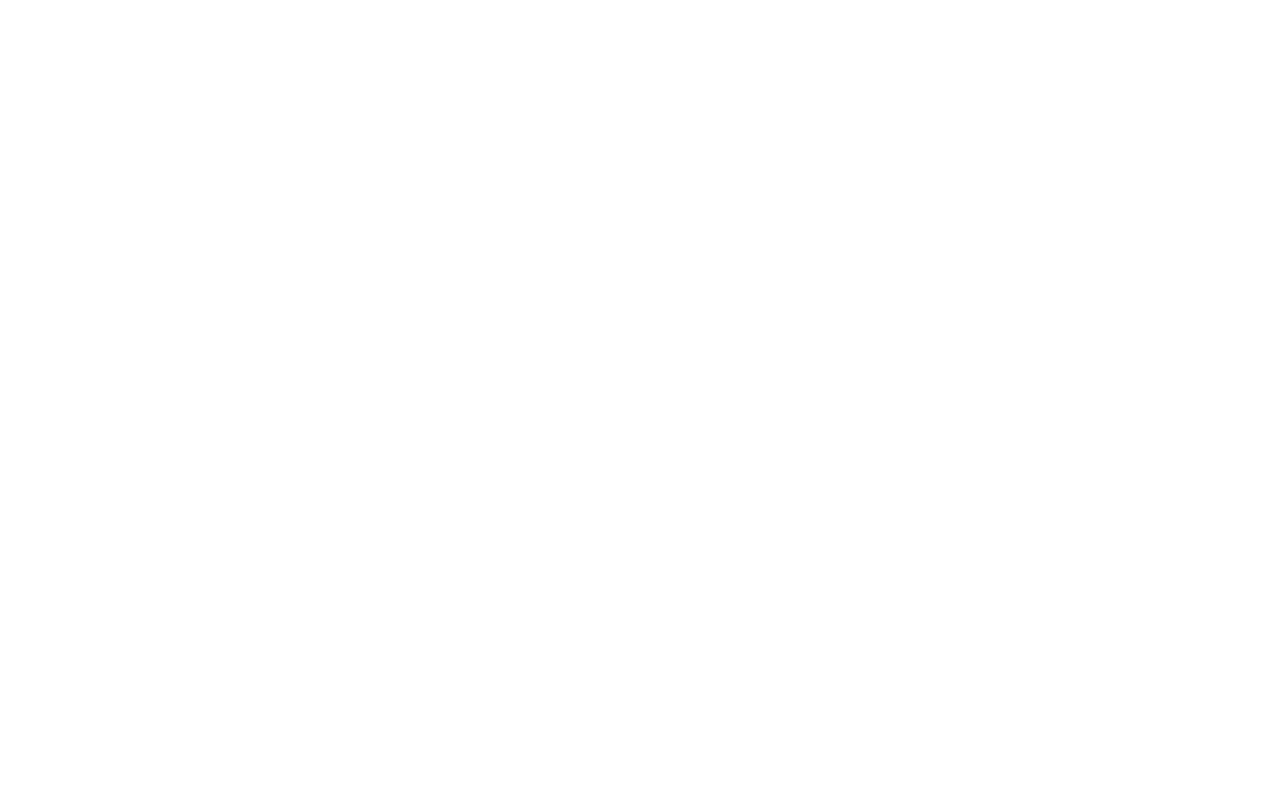
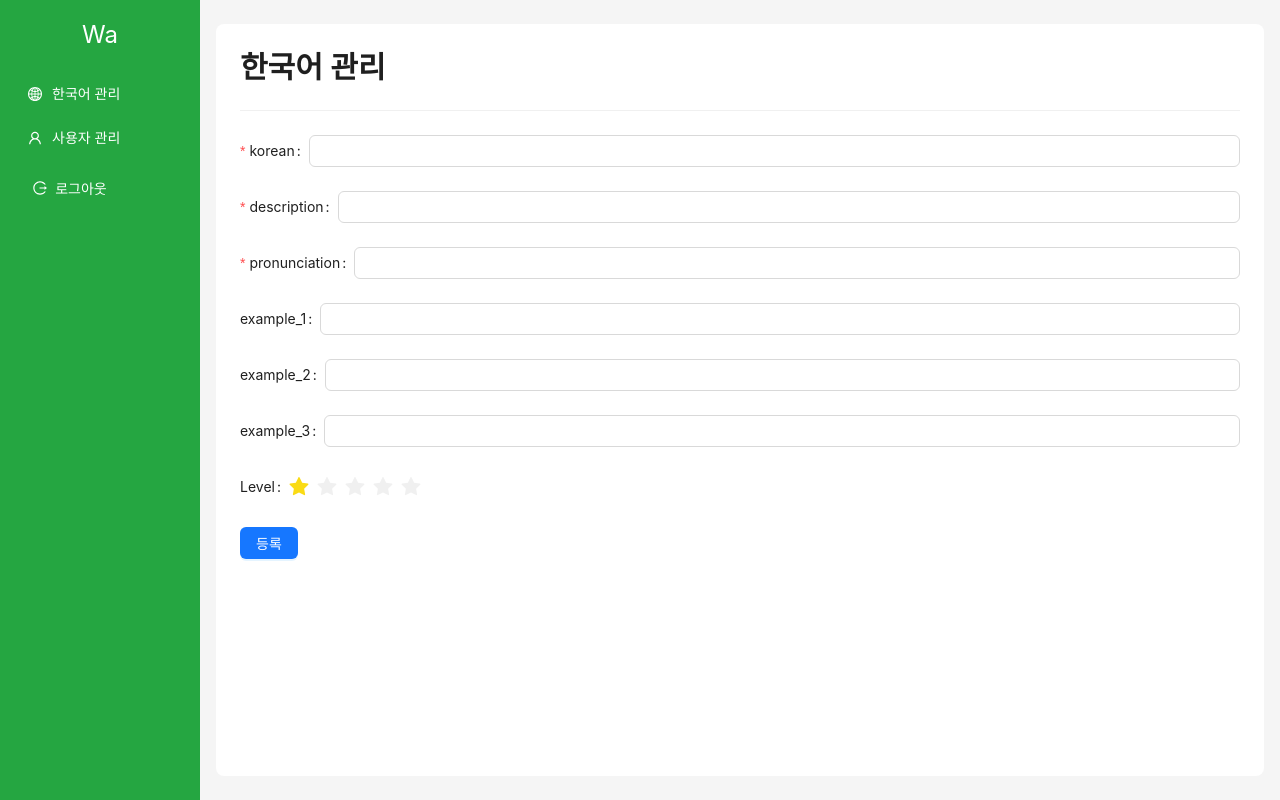
Before and after one commit to Qoo-Flip-ers/sarang_talk, a React (Create React App) app: page /korean/register in a window 1280 px wide. Before the commit this address had no page. Built offline with nearby package versions, Linux system fonts and the light colour scheme.

Commit message:
feat(koreanRegister) : KoreanRegisterPage 페이지 생성, 단어 목록 추가 기능 생성, 단어 목록 삭제 기능 추가

```diff
--- a/package.json
+++ b/package.json
@@ -7,6 +7,7 @@
     "@testing-library/react": "^13.4.0",
     "@testing-library/user-event": "^13.5.0",
     "antd": "^5.18.3",
+    "axios": "^1.7.2",
     "react": "^18.3.1",
     "react-dom": "^18.3.1",
     "react-router-dom": "^6.23.1",
--- a/src/App.js
+++ b/src/App.js
@@ -4,6 +4,7 @@
 import BaseLayout from "./components/BaseLayout";
 import UserPage from "./pages/UserPage";
 import KoreanPage from "./pages/KoreanPage";
+import KoreanRegisterPage from "./pages/KoreanRegisterPage";
 
 const App = () => {
   return (
@@ -26,6 +27,14 @@
             </BaseLayout>
           }
         />
+        <Route
+          path="/korean/register"
+          element={
+            <BaseLayout>
+              <KoreanRegisterPage />
+            </BaseLayout>
+          }
+        />
       </Routes>
     </BrowserRouter>
   );
--- /dev/null
+++ b/src/api/index.js
@@ -0,0 +1,7 @@
+import axios from "axios";
+
+const api = axios.create({
+  baseURL: "http://localhost:3000",
+});
+
+export default api;
--- /dev/null
+++ b/src/api/word.js
@@ -0,0 +1,18 @@
+import api from ".";
+
+export const createWord = async (payload) => await api.post("/words", payload);
+
+export const getWords = async (params) =>
+  await api.get("/words", {
+    params,
+  });
+
+// export const deletWord = async (id) => await api.delete("/words/" + id);
+export const deleteWord = async (id) => await api.delete(`/words/${id}`);
+// export const createWord = async (korean, description, pronunciation, level) =>
+//   await api.post("/words", {
+//     korean: korean,
+//     description: description,
+//     pronunciation: pronunciation,
+//     level: level,
+//   });
--- a/src/pages/KoreanPage.js
+++ b/src/pages/KoreanPage.js
@@ -1,7 +1,141 @@
-import React from "react";
+import React, { useEffect, useState } from "react";
+import { Button, Table, message, Modal } from "antd";
+import { useNavigate } from "react-router-dom";
+import { getWords, deleteWord } from "../api/word";
 
 const KoreanPage = () => {
-  return <div>korean</div>;
+  const navigate = useNavigate();
+  const [dataSource, setDataSource] = useState("");
+  const [selectedRowKeys, setSelectedRowKeys] = useState([]);
+  const [open, setOpen] = useState(false);
+
+  const showModal = () => {
+    setOpen(true);
+  };
+  const hideModal = () => {
+    setOpen(false);
+  };
+
+  const goToKoreanRegister = () => {
+    navigate("/korean/register");
+  };
+
+  const getList = async () => {
+    // const data = dummy;
+
+    const response = await getWords({
+      page: 1,
+      limit: 10,
+    });
+    const data = response.data.words.map((item) => {
+      return {
+        ...item,
+        key: item.id,
+      };
+    });
+    console.log(response.data.words, data);
+
+    // .map() return 새 배열
+
+    //
+    setDataSource(data);
+  };
+
+  const onDelete = () => {
+    selectedRowKeys.forEach(async (key) => {
+      await deleteWord(key);
+    });
+
+    message.success(selectedRowKeys.length + "개 단어가 삭제되었습니다.");
+
+    // 선택된 keys 초기화, 목록 새로고침, 모달 닫기
+    setSelectedRowKeys([]);
+    getList();
+
+    setOpen(false);
+  };
+
+  const onSelectChange = (newSelectedRowKeys) => {
+    console.log("selectedRowKeys changed: ", newSelectedRowKeys);
+    setSelectedRowKeys(newSelectedRowKeys);
+  };
+
+  const rowSelection = {
+    selectedRowKeys,
+    onChange: onSelectChange,
+  };
+
+  useEffect(() => {
+    getList();
+  }, []);
+
+  const columns = [
+    {
+      title: "Korean",
+      dataIndex: "korean",
+      key: "korean",
+    },
+    {
+      title: "Description",
+      dataIndex: "description",
+      key: "adescriptionge",
+    },
+  ];
+  return (
+    <div>
+      <Button
+        type="primary"
+        style={{
+          marginTop: "auto",
+          marginBottom: "10px",
+        }}
+        onClick={goToKoreanRegister}
+      >
+        Add
+      </Button>
+      <Button
+        type="primary"
+        onClick={showModal}
+        disabled={selectedRowKeys.length === 0}
+      >
+        Delete
+      </Button>
+      <Modal
+        title="Delete"
+        open={open}
+        onOk={onDelete}
+        onCancel={hideModal}
+        okText="Ok"
+        cancelText="Cancel"
+      >
+        <p>정말 삭제 하시겠습니까?</p>
+      </Modal>
+      <Table
+        columns={columns}
+        dataSource={dataSource}
+        rowSelection={{
+          ...rowSelection,
+        }}
+      />
+    </div>
+  );
 };
+const dummy = [
+  {
+    key: "1",
+    korean: "John Brown",
+    description: 32,
+  },
+  {
+    key: "2",
+    korean: "Jim Green",
+    description: 42,
+  },
+  {
+    key: "3",
+    korean: "Joe Black",
+    description: 32,
+  },
+];
 
 export default KoreanPage;
--- /dev/null
+++ b/src/pages/KoreanRegisterPage.js
@@ -0,0 +1,111 @@
+import React, { useState } from "react";
+import { createWord } from "../api/word";
+import { Typography, Divider, Form, Input, Button, message, Rate } from "antd";
+import { useNavigate } from "react-router-dom";
+const { Title } = Typography;
+
+const KoreanRegisterPage = () => {
+  const [korean, setKorean] = useState("");
+  const [description, setDescription] = useState("");
+  const [pronunciation, setpronunciation] = useState("");
+  const [example1, setexmple1] = useState("");
+  const [example2, setexmple2] = useState("");
+  const [example3, setexmple3] = useState("");
+  const [level, setLevel] = useState();
+  const navigate = useNavigate();
+
+  const onClick = async () => {
+    if (!korean || !description || !pronunciation || !level) {
+      message.warning("내용을 입력해주세요.");
+      return;
+    }
+
+    try {
+      const response = await createWord({
+        korean,
+        description,
+        pronunciation,
+        level,
+        example1,
+        example2,
+        example3,
+      });
+      if (response.status === 200 || response.status === 201) {
+        message.success("등록이 완료되었습니다.");
+        navigate("/korean");
+      } else {
+        message.error("다시 시도해주세요.");
+      }
+    } catch (e) {
+      console.error(e);
+    } finally {
+      // loading 종료
+    }
+  };
+
+  return (
+    <div>
+      <Title level={2}>한국어 관리</Title>
+      <Divider></Divider>
+      <Form>
+        <Form.Item
+          label="korean"
+          name="korean"
+          rules={[
+            {
+              required: true,
+              message: "Please input Korean!",
+            },
+          ]}
+        >
+          <Input onChange={(e) => setKorean(e.target.value)} />
+        </Form.Item>
+        <Form.Item
+          label="description"
+          name="description"
+          rules={[
+            {
+              required: true,
+              message: "Please input description!",
+            },
+          ]}
+        >
+          <Input onChange={(e) => setDescription(e.target.value)} />
+        </Form.Item>
+        <Form.Item
+          label="pronunciation"
+          name="pronunciation"
+          rules={[
+            {
+              required: true,
+              message: "Please input pronunciation!",
+            },
+          ]}
+        >
+          <Input onChange={(e) => setpronunciation(e.target.value)} />
+        </Form.Item>
+        <Form.Item label="example_1" name="example_1">
+          <Input onChange={(e) => setexmple1(e.target.value)} />
+        </Form.Item>
+        <Form.Item label="example_2" name="example_2">
+          <Input onChange={(e) => setexmple2(e.target.value)} />
+        </Form.Item>
+        <Form.Item label="example_3" name="example_3">
+          <Input onChange={(e) => setexmple3(e.target.value)} />
+        </Form.Item>
+        <Form.Item label="Level" name="Level">
+          <Rate
+            allowHalf
+            defaultValue={1}
+            onChange={(value) => setLevel(value)}
+          />
+        </Form.Item>
+        <Button type="primary" htmlType="submit" onClick={onClick}>
+          등록
+        </Button>
+      </Form>
+    </div>
+  );
+};
+
+export default KoreanRegisterPage;
```
Also changed, not shown: 1 other file (tests, documents, lock files or other folders).
